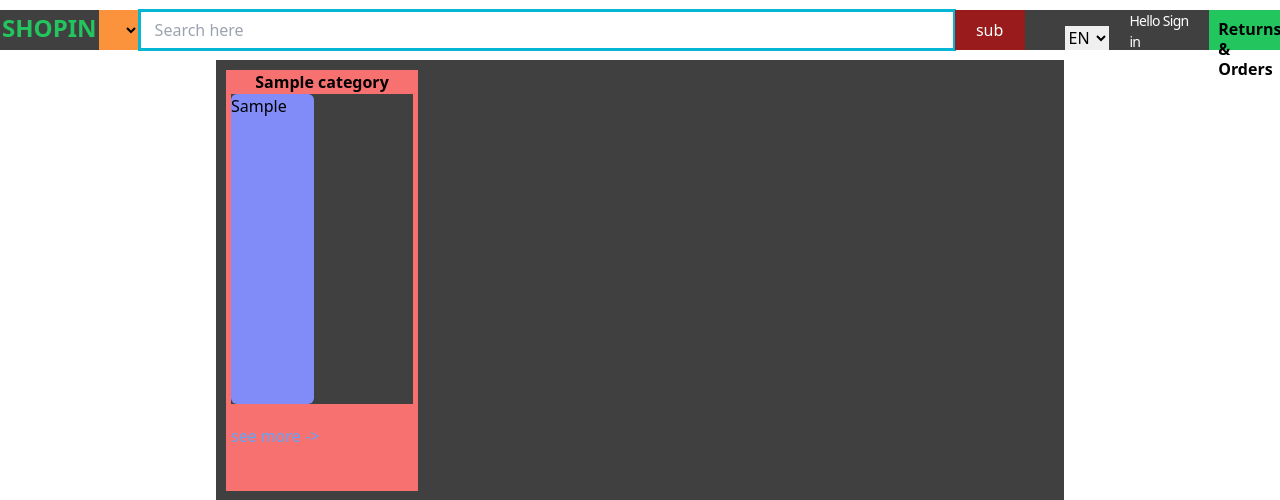
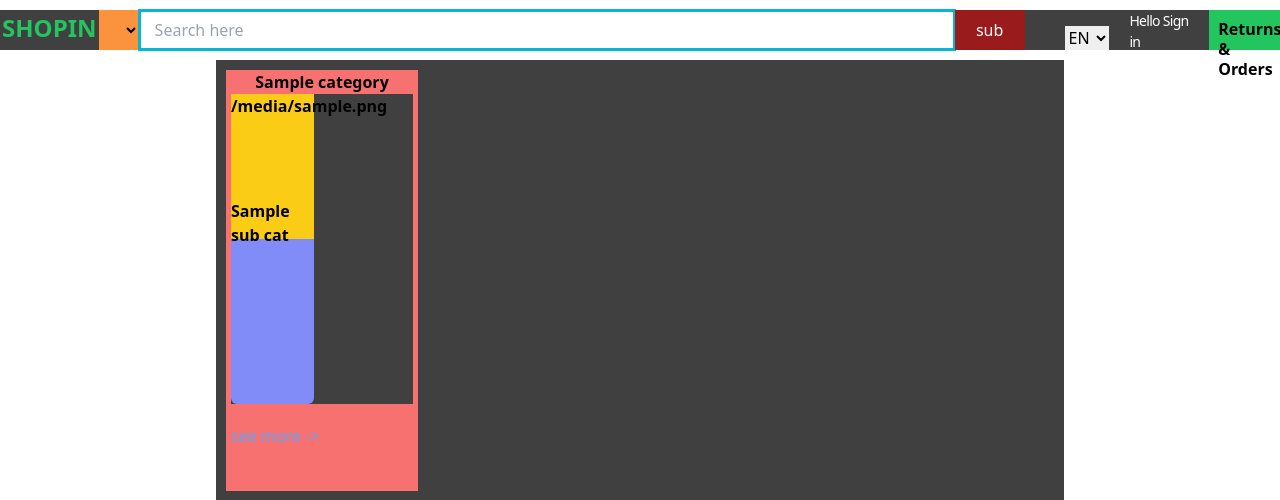
Before and after one commit to CoDedArch/Shopin-Backend, a Django app: template templates/shopin/shop_view.html in a window 1280 px wide; the page is wider, and only the part inside the window is pictured. Shown: the top 500 px of that part. Run offline with Django 4.2, Linux system fonts and the light colour scheme; the template is opened without the code that fills it: most values are stand-ins (such as "Sample title", 1, 10 or a date in 2020); lists and menus that the app fills with data are empty; style sheets or scripts are compiled from the project's sources.

Commit message:
implement 4 sub cats within a major cat

```diff
--- a/templates/shopin/shop_view.html
+++ b/templates/shopin/shop_view.html
@@ -8,8 +8,13 @@
            {%if value.subsections%}
             <div class="grid grid-cols-2 gap-4 bg-black-400 h-[310px]">
                 {% for sub_cat in value.subsections|slice:":4"%}
-                    <div class="bg-indigo-400 rounded-md">
-                        {{sub_cat}}
+                    <div class="bg-indigo-400 rounded-md flex flex-col">
+                            <div class="bg-yellow-400 h-[105px] font-bold">
+                                {{sub_cat.img}}
+                            </div>
+                            <div class="bg-yellow-400 h-[40px] font-bold">
+                                {{sub_cat.name}}
+                            </div>
                     </div>
                 {% endfor%}
             </div>
```
